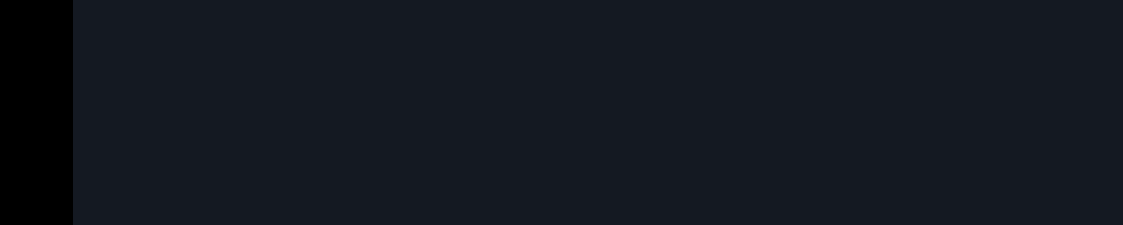
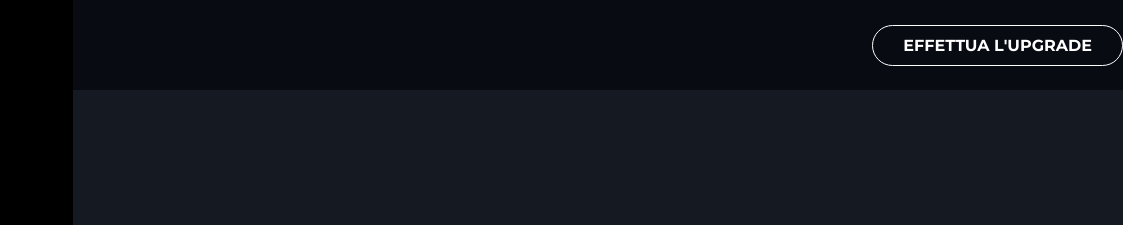
Before and after one commit to RominaMalimban/html-css-spotifyweb, a plain HTML site: page index.html in a window 1280 px wide. Shown: the top 225 px of the page, 157-1280 px from the left. Drawn offline with Linux system fonts and the light colour scheme.

Commit message:
creazione header

```diff
--- a/css/style.css
+++ b/css/style.css
@@ -137,24 +137,24 @@ img{
     background-color: #141922;
 }
 
-/* header{
+header{
     height: 90px;
     position: fixed;
     top: 0;
     right: 0;
-    z-index: 100;
     background-color: #080b12;
     width: calc(100vw - 230px);
-
+    display: flex;
+    justify-content: flex-end;
+    align-items: center;
 }
 
 header a{
-    display: inline-block;
     color: #fff;
-    padding: 15px 30px;
-    border: 2px solid #fff;
+    border: 1px solid #fff;
     border-radius: 30px;
-} */
+    padding: 10px 30px;
+}
 
 
 
--- a/index.html
+++ b/index.html
@@ -111,9 +111,9 @@
         <!-- big section -->
         <section class="main">
             <!-- header -->
-            <!-- <header>
+            <header>
                 <a href="#">EFFETTUA L&#39;UPGRADE</a>
-            </header> -->
+            </header>
             <!-- section -->
             <!-- section -->
             <!-- section -->
```
